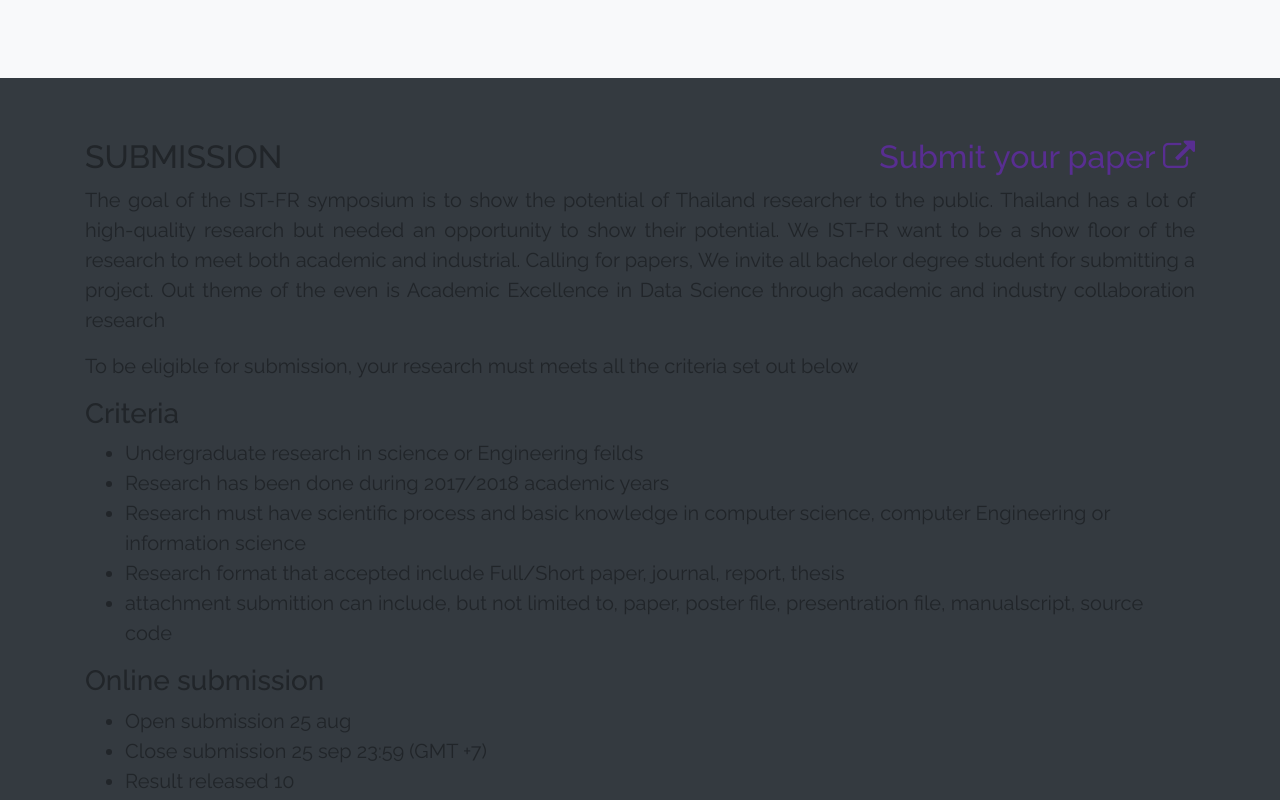
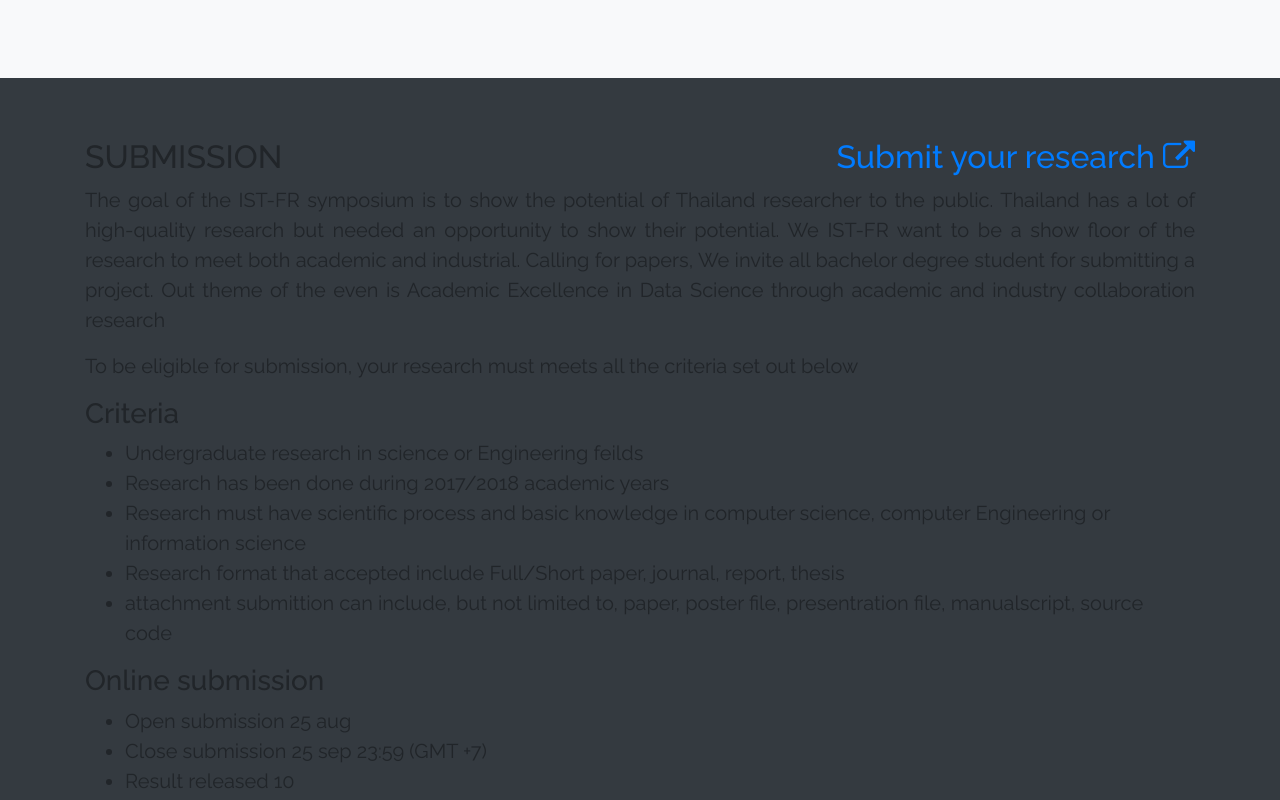
Before and after one commit to ist-fr/2019, a Vue app: page / in a window 1280 px wide. Shown: the part 5340-6140 px from the top of the page. Built offline with nearby package versions, Linux system fonts and the light colour scheme; what vue-scrollactive, vuetable-2 would draw is missing.

Commit message:
Style refactoring and cleanup

```diff
--- a/src/components/Facelift/Home.vue
+++ b/src/components/Facelift/Home.vue
@@ -130,4 +130,13 @@
   .div-scroll-down {
     background-color: orange;
   }
+
+
+  a, a:visited {
+    color: rgb(88, 46, 145);
+  }
+
+  a:focus, a:active, a:hover     {
+    color: rgb(160, 34, 58);
+  }
 </style>
--- a/src/components/Facelift/Submission.vue
+++ b/src/components/Facelift/Submission.vue
@@ -5,10 +5,8 @@
         <div class="col-md-6">
           <h2>SUBMISSION</h2>
         </div>
-          <div class="col-md-6 text-right submit-external-text">
-            <div>
-              <h2><a href="/form/submission">Submit your paper <i class="fa fa-external-link"></i></a></h2>
-            </div>
+        <div class="col-md-6 text-right">
+          <h2><a href="/form/submission">Submit your research <i class="fa fa-external-link"></i></a></h2>
         </div>
         <div class="col-lg-12 mx-auto lead">
           <p style="text-align: justify;">
@@ -72,7 +70,7 @@
         </div>
         <div class="col-sm-12 col-lg-6 text-right submit-external">
           <div>
-            <h2><a href="/form/submission">Submit your paper <i class="fa fa-external-link"></i></a></h2>
+            <h2><a href="/form/submission">Submit your research <i class="fa fa-external-link"></i></a></h2>
           </div>
         </div>
       </div>
@@ -230,8 +228,4 @@ export default {
     bottom:0;
     right:0;
   }
-
-  a {
-    color: rgb(88, 46, 145);
-  }
 </style>
```
